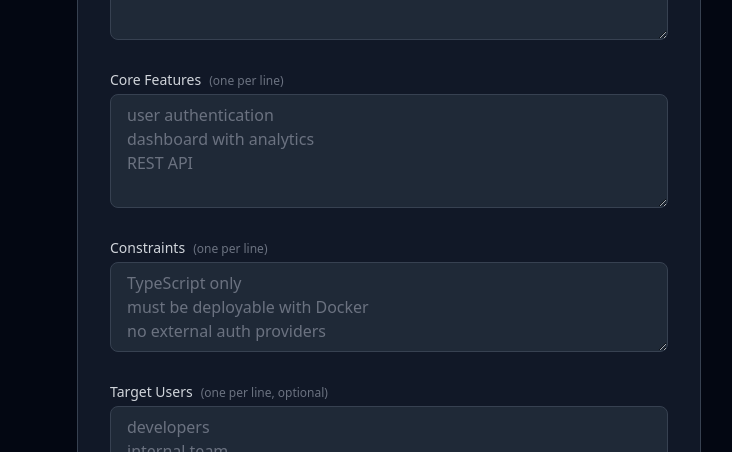
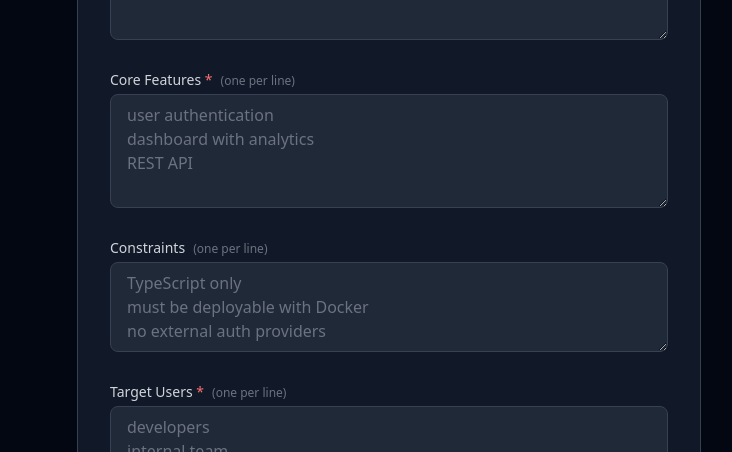
Before and after one commit to LanNguyenSi/project-forge, a Next.js app: page /create in a window 1280 px wide. Shown: the part 402-854 px from the top of the page, without its empty margins (251-983 px from the left). Built offline with nearby package versions, Linux system fonts and the light colour scheme; no server answers; sample sign-in values are in the browser's storage.

Commit message:
fix: form validation - features + targetUsers required with error message

```diff
--- a/components/ProjectForm.tsx
+++ b/components/ProjectForm.tsx
@@ -27,14 +27,27 @@ export function ProjectForm({ onSubmit, isLoading = false, initialValues }: Proj
     }
   }, [initialValues]);
 
+  const [formError, setFormError] = useState<string | null>(null);
+
   const handleSubmit = (e: React.FormEvent) => {
     e.preventDefault();
+    setFormError(null);
+    const features = featuresText.split("\n").map((f) => f.trim()).filter(Boolean);
+    const targetUsers = targetUsersText.split("\n").map((u) => u.trim()).filter(Boolean);
+    if (features.length === 0) {
+      setFormError("Please add at least one core feature.");
+      return;
+    }
+    if (targetUsers.length === 0) {
+      setFormError("Please add at least one target user.");
+      return;
+    }
     onSubmit({
       projectName: name.trim(),
       summary: summary.trim(),
-      features: featuresText.split("\n").map((f) => f.trim()).filter(Boolean),
+      features,
       constraints: constraintsText.split("\n").map((c) => c.trim()).filter(Boolean),
-      targetUsers: targetUsersText.split("\n").map((u) => u.trim()).filter(Boolean),
+      targetUsers,
     });
   };
 
@@ -70,7 +83,7 @@ export function ProjectForm({ onSubmit, isLoading = false, initialValues }: Proj
 
       <div>
         <label className="block text-sm font-medium text-gray-300 mb-1">
-          Core Features
+          Core Features <span className="text-red-400">*</span>
           <span className="text-gray-500 text-xs ml-2">(one per line)</span>
         </label>
         <textarea
@@ -98,8 +111,8 @@ export function ProjectForm({ onSubmit, isLoading = false, initialValues }: Proj
 
       <div>
         <label className="block text-sm font-medium text-gray-300 mb-1">
-          Target Users
-          <span className="text-gray-500 text-xs ml-2">(one per line, optional)</span>
+          Target Users <span className="text-red-400">*</span>
+          <span className="text-gray-500 text-xs ml-2">(one per line)</span>
         </label>
         <textarea
           value={targetUsersText}
@@ -109,6 +122,12 @@ export function ProjectForm({ onSubmit, isLoading = false, initialValues }: Proj
           className="w-full rounded-lg border border-gray-700 bg-gray-800 px-4 py-2 text-gray-100 placeholder-gray-500 focus:border-blue-500 focus:outline-none focus:ring-1 focus:ring-blue-500"
         />
       </div>
+
+      {formError && (
+        <div className="rounded-lg border border-red-800 bg-red-950/50 px-4 py-2 text-red-300 text-sm">
+          {formError}
+        </div>
+      )}
 
       <button
         type="submit"
```
